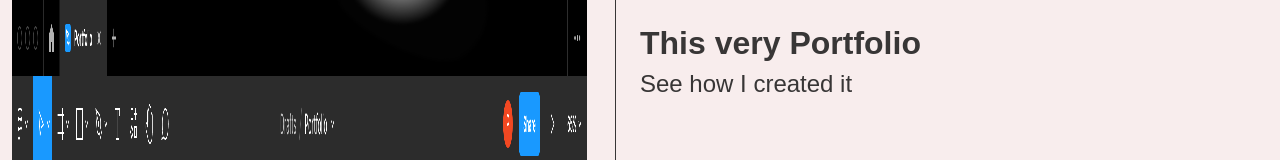
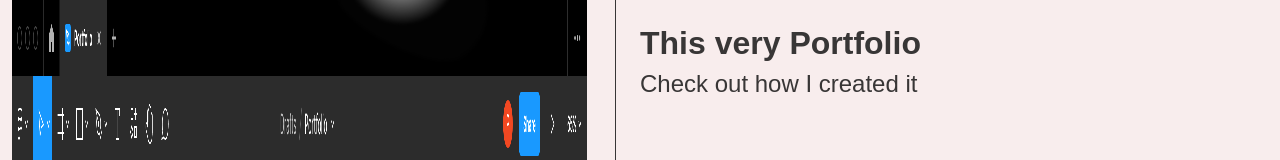
Before and after one commit to prrr17/_PORTFOLIO, a Next.js app: page /designs in a window 1280 px wide. Shown: the part 273-433 px from the top of the page. Built offline with nearby package versions, Linux system fonts and the light colour scheme; a web font is replaced by a local one.

Commit message:
some designs added

```diff
--- a/pages/designs.js
+++ b/pages/designs.js
@@ -73,7 +73,9 @@ const designs = () => {
                   </h2>
                   <br></br>
                 </Nav.Link>
-                <h4> See how I created it</h4>
+                <Nav.Link href='/portfoliodesign'>
+                  <h4> Check out how I created it</h4>
+                </Nav.Link>
               </div>
             </div>
           </div>
@@ -102,7 +104,10 @@ const designs = () => {
               <div
                 className={` ${utilStyles.profilePicBox} py-4 pe-3 float-end`}
               >
-                <button className='' onClick={()=>alert('Oops, not yet —Working on it!')}>
+                <button
+                  className=''
+                  onClick={() => alert('Oops, not yet —Working on it!')}
+                >
                   {' '}
                   <a className='' alt='link to to the project'>
                     <Image
```
